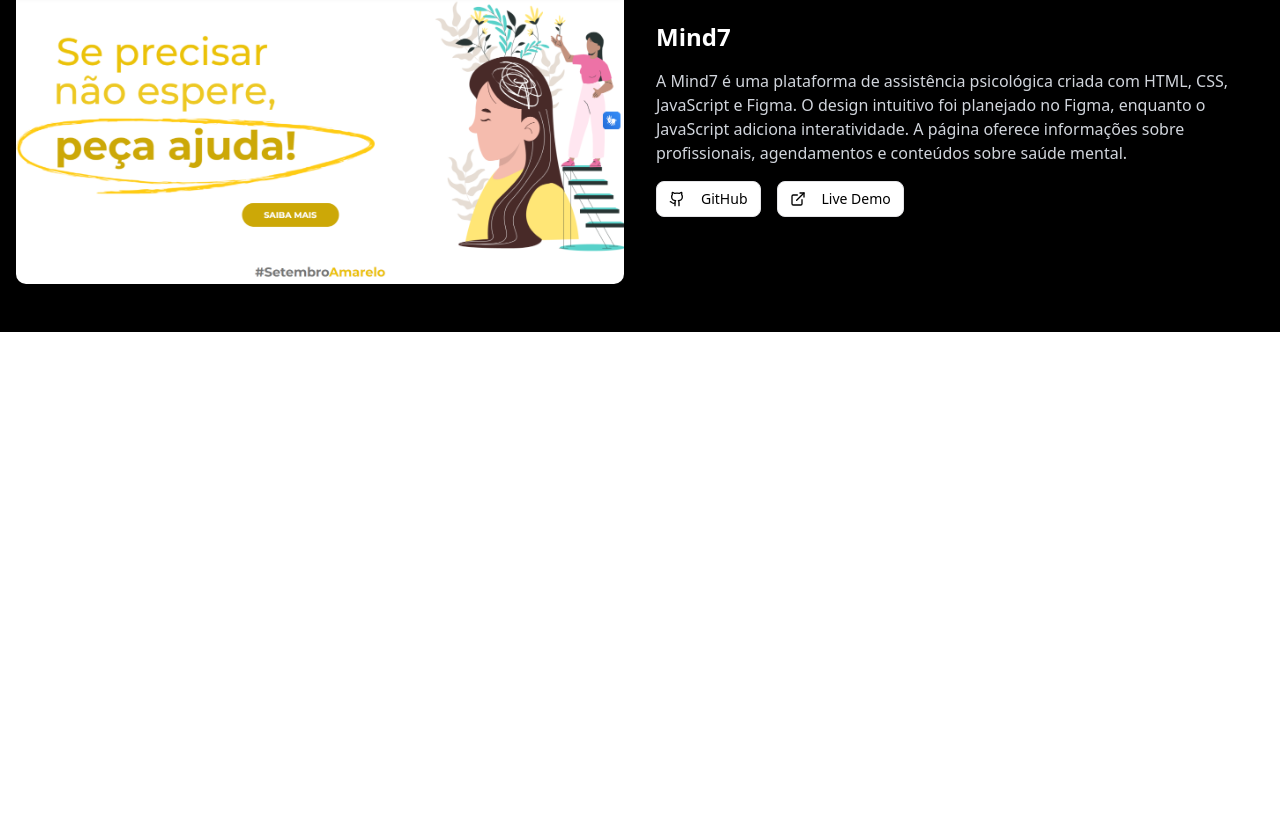
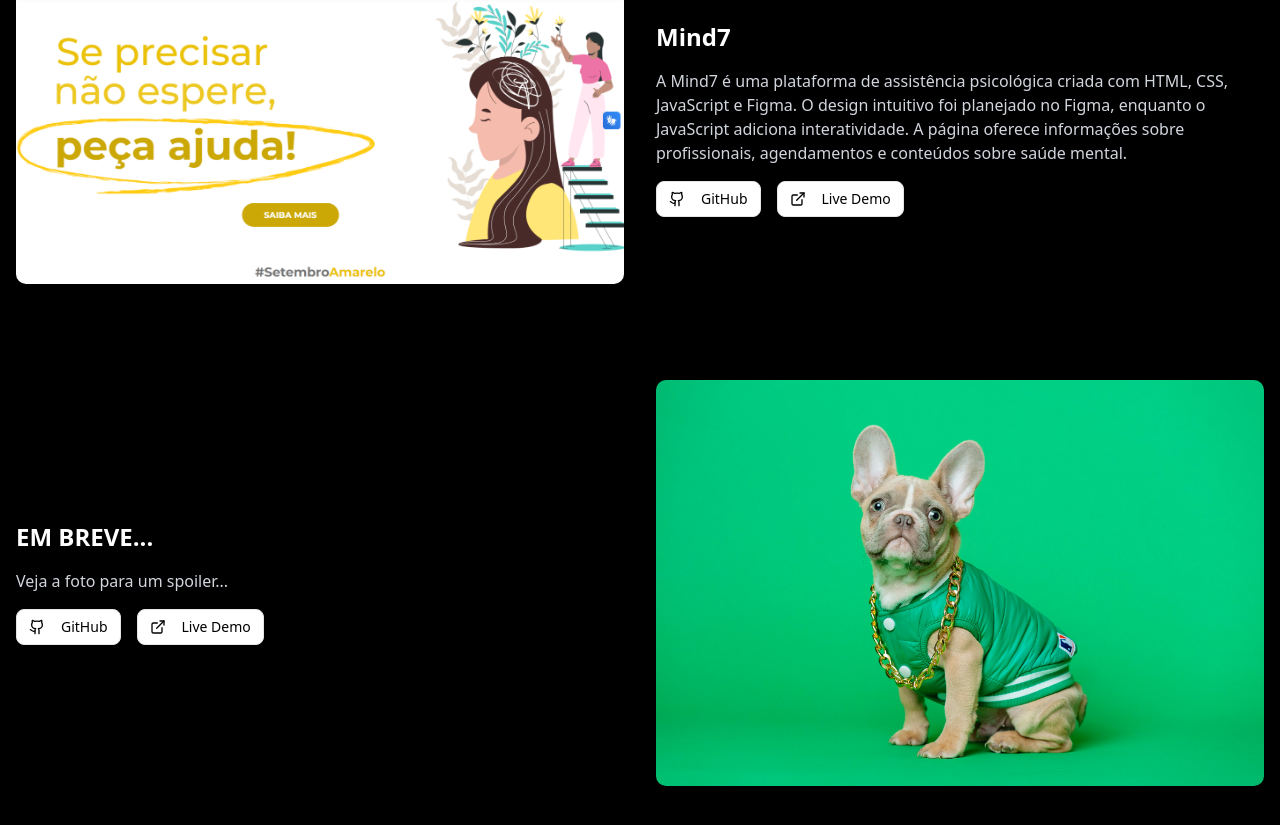
Before and after one commit to MatosRicardo/MyPortfolio, a Next.js app in the folder meu-portfolio/: page /Projetos in a window 1280 px wide. Shown: the part 1966-2791 px from the top of the page. Before the commit the page ends 2298 px from the top, so only its background shows below. Built offline with nearby package versions, Linux system fonts and the light colour scheme.

Commit message:
feat: update projects

```diff
--- a/meu-portfolio/src/app/Projetos/page.tsx
+++ b/meu-portfolio/src/app/Projetos/page.tsx
@@ -26,7 +26,7 @@
     id: "project2",
     title: "Proteção Peluda",
     description:
-      "A Proteção Peluda é uma landing page desenvolvida com HTML, CSS e Figma, focada em promover a conscientização e adoção responsável de animais de estimação. O projeto apresenta um design amigável e intuitivo, planejado no Figma, garantindo uma experiência visual agradável. A estrutura em HTML organiza as seções informativas, enquanto o CSS proporciona um layout responsivo e estilizado, destacando imagens, textos e botões interativos. A página inclui informações sobre adoção, cuidados com os pets e como ajudar ONGs, incentivando a proteção e o bem-estar dos animais.",
+      "A Proteção Peluda é uma landing page desenvolvida com HTML, CSS e Figma, focada em promover a conscientização e adoção responsável de animais de estimação. O projeto apresenta um design amigável e intuitivo, planejado no Figma, garantindo uma experiência visual agradável. A estrutura em HTML organiza as seções informativas, enquanto o CSS proporciona um layout responsivo e estilizado, destacando imagens, textos e botões interativos. A página inclui informações sobre adoção, lar temporario, perdi meu pet e loja, incentivando a proteção e o bem-estar dos animais.",
     imageUrl: "/Protecao.png",
     githubUrl: "https://github.com/MatosRicardo/protecao_peluda",
     liveUrl: "https://projeto-protecao-peluda.vercel.app",
@@ -55,6 +55,14 @@
     imageUrl: "/Mind7.png",
     githubUrl: "https://github.com/MatosRicardo/Mind7",
     liveUrl: "https://mind7.vercel.app",
+  },
+  {
+    id: "project6",
+    title: "EM BREVE...",
+    description: "Veja a foto para um spoiler...",
+    imageUrl: "/spoilerv3.jpg",
+    githubUrl: "#",
+    liveUrl: "#",
   },
 ];
 
--- a/meu-portfolio/src/app/SobreMim/page.tsx
+++ b/meu-portfolio/src/app/SobreMim/page.tsx
@@ -17,7 +17,7 @@
           Júnior na Foundever, onde desenvolvi habilidades em atendimento
           técnico e suporte a hardware e software. Tenho experiência em React,
           Next.js, Node.js, MongoDB e MySQL, além de trabalhar com tecnologias
-          como Java, Spring Boot, HTML, CSS, JS, TS, Tailwind, Python eAWS.
+          como Java, Spring Boot, HTML, CSS, JS, TS, Tailwind, Python e AWS.
           <br />
           <br />
           Além do mundo da tecnologia, gosto de praticar esportes, ir ao cinema
--- a/meu-portfolio/src/app/page.tsx
+++ b/meu-portfolio/src/app/page.tsx
@@ -71,7 +71,7 @@
 
             <div className="relative h-[250px] w-[250px] md:h-[300px] md:w-[300px] overflow-hidden rounded-full border-4 mb-8 border-green-400">
               <Image
-                src="/capa.jpg"
+                src="/perfil.jpg"
                 alt="Your Name"
                 fill
                 className="object-cover"
```
